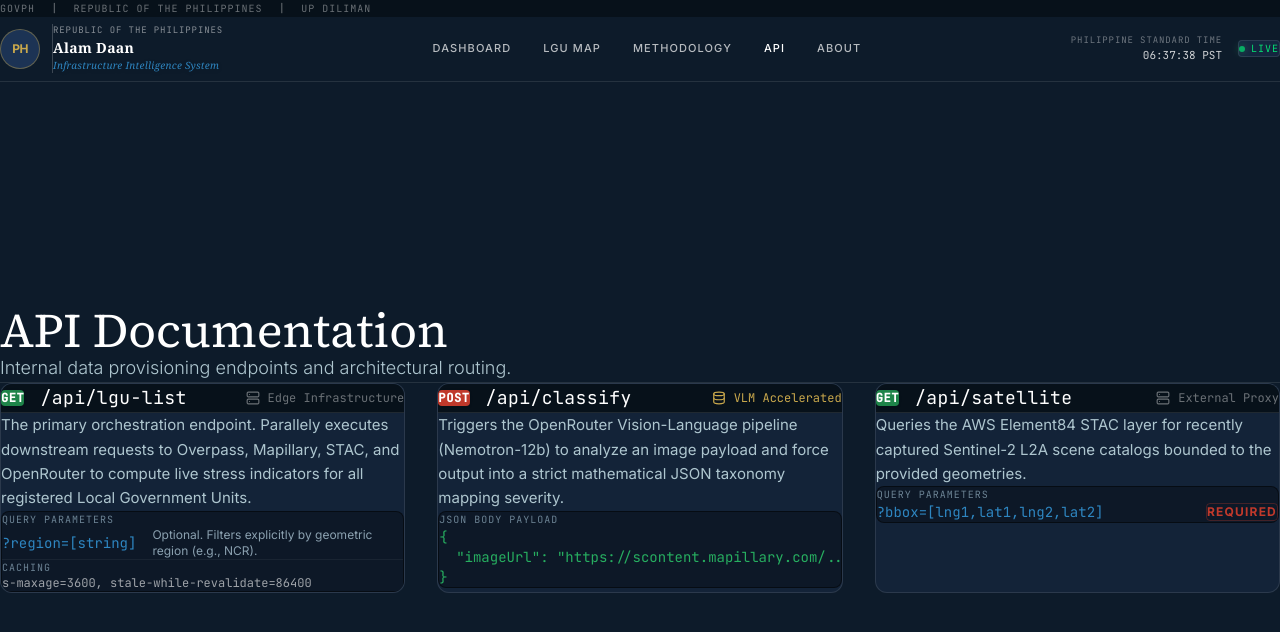
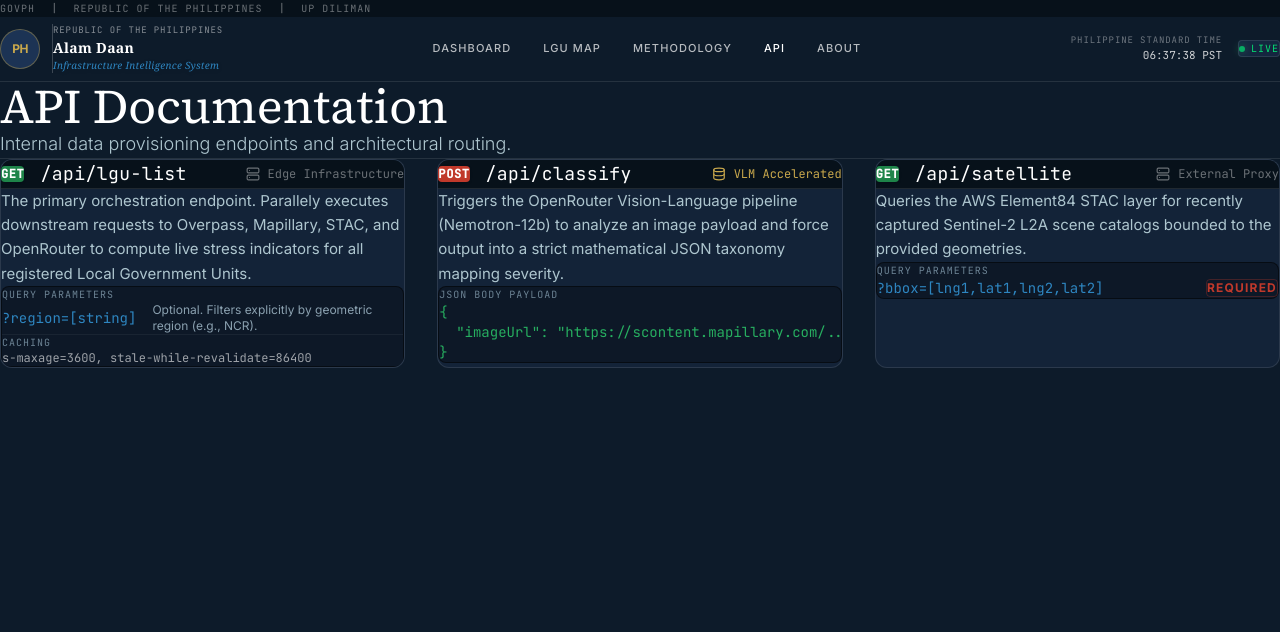
Before and after one commit to OrangeJuice023/Alam-Daan, a Next.js app: page /api-docs in a window 1280 px wide. Shown: the top 632 px of the page. Built offline with nearby package versions, Linux system fonts and the light colour scheme.

Commit message:
Update page.tsx

```diff
--- a/app/api-docs/page.tsx
+++ b/app/api-docs/page.tsx
@@ -9,7 +9,7 @@ export default function ApiDocsPage() {
   return (
     <>
       <Header />
-      <main className="flex-1 overflow-y-auto w-full p-8 md:p-12 relative flex flex-col justify-center min-h-[calc(100vh-64px)]">
+      <main className="flex-1 overflow-y-auto w-full px-6 py-12 md:px-12 md:py-16 relative">
         <div className="w-full max-w-[1400px] mx-auto">
           <div className="mb-12 border-b border-white/10 pb-8 text-center md:text-left">
             <h1 className="text-4xl md:text-5xl font-serif text-white mb-3">API Documentation</h1>
```
